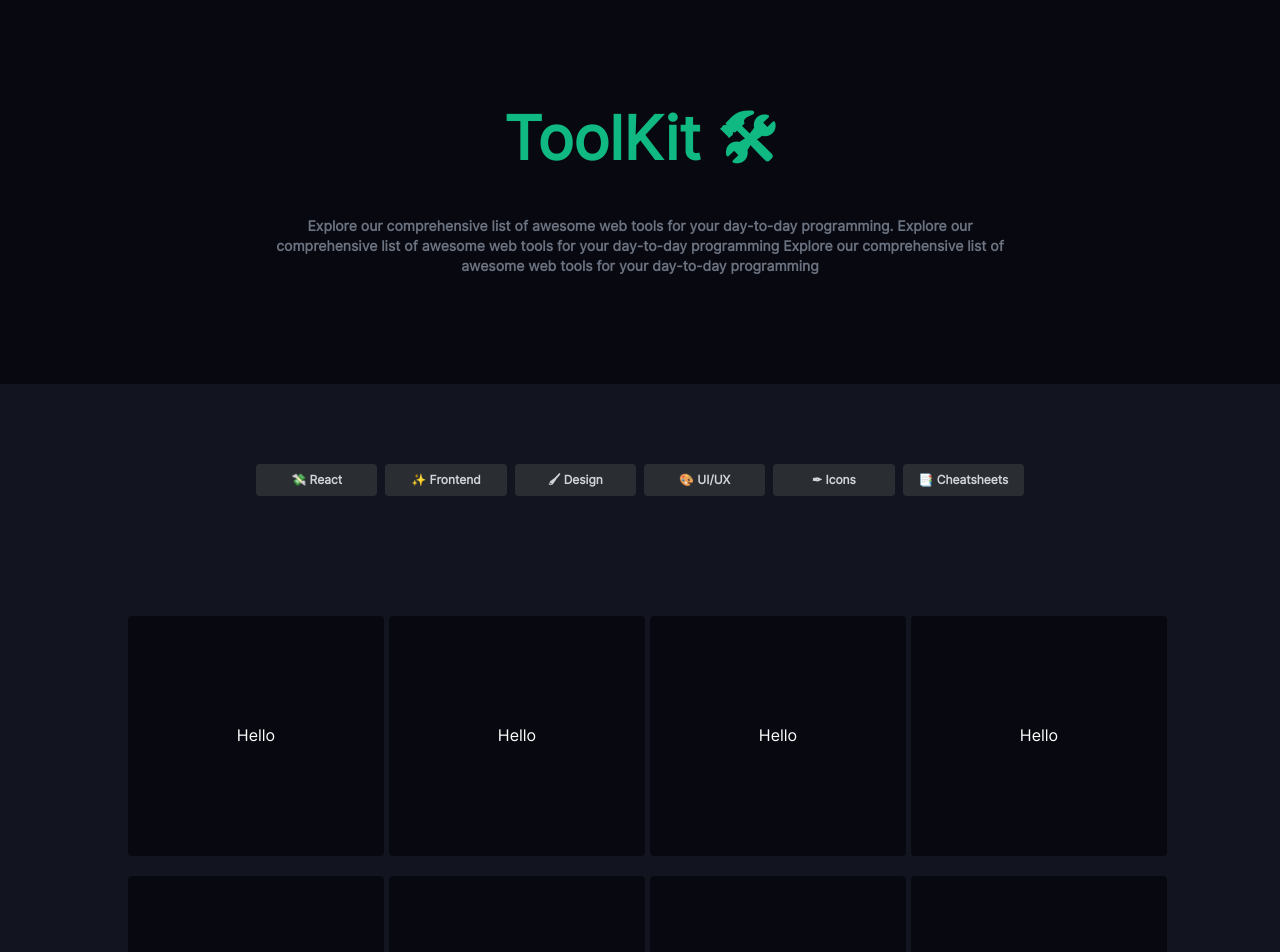
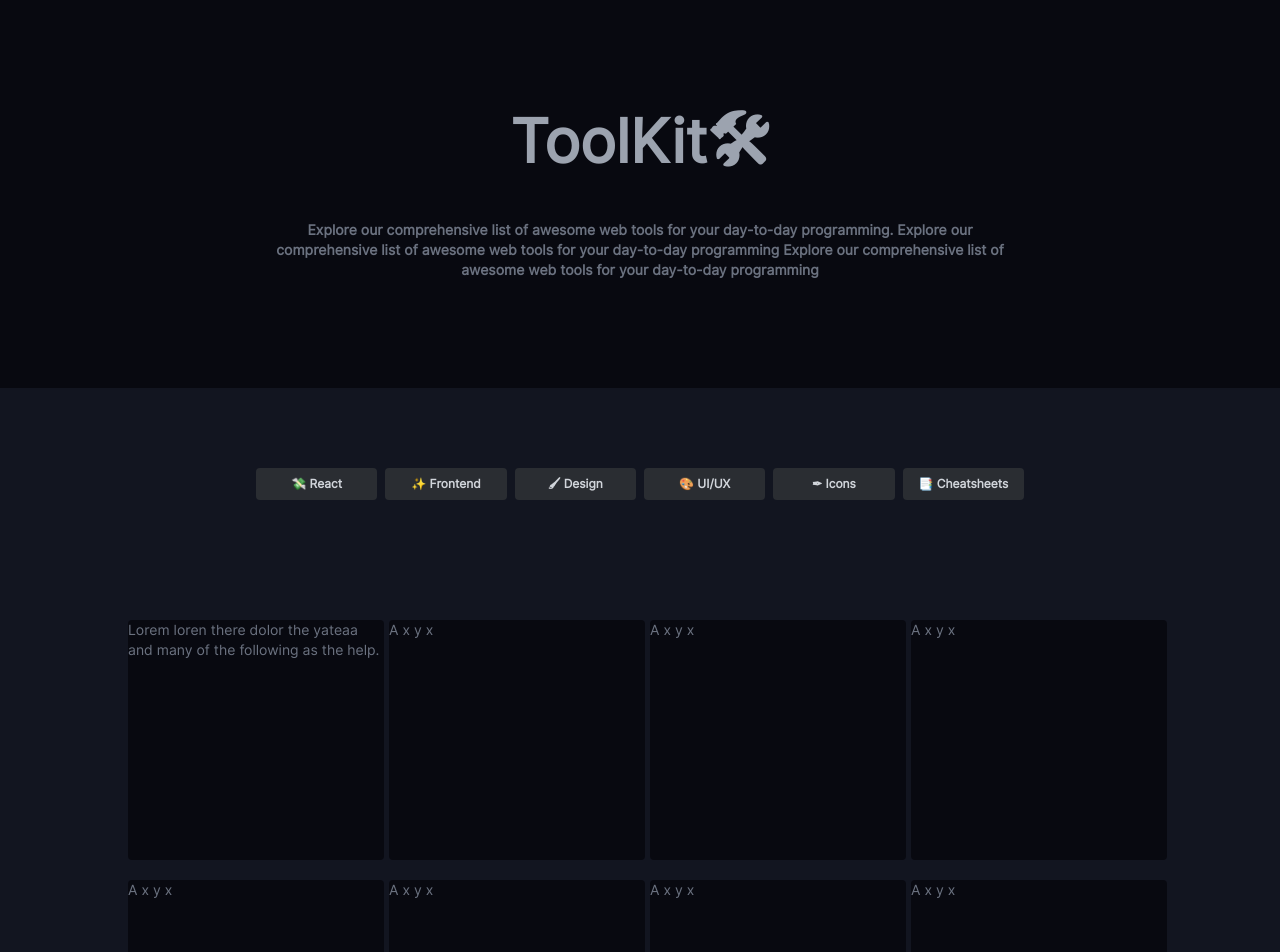
Before and after one commit to Mich45/toolkit, a Next.js app: page / in a window 1280 px wide. Shown: the top 952 px of the page. Built offline with nearby package versions, Linux system fonts and the light colour scheme.

Commit message:
refactor: refactor styles

```diff
--- a/components/Preview/index.tsx
+++ b/components/Preview/index.tsx
@@ -0,0 +1,27 @@
+import React from 'react'
+
+type DataProps = {
+    data: {
+    description: string,
+    url: string
+    preview: string,
+    category: string[]
+    }
+}
+
+const Preview = ({data} : DataProps) => {
+  return (
+      <>
+             <a href={data.url} className= "" >
+                <div className= "h-60 w-64 bg-[#080910] outline-none text-gray-500 rounded cursor-pointer overflow-hidden">
+              <div>
+                  <p className="text-sm">{data.description}</p>
+              </div>
+
+          </div>
+          </a>
+      </>
+  )
+}
+
+export default Preview
--- a/pages/index.tsx
+++ b/pages/index.tsx
@@ -1,7 +1,21 @@
+import React, { useState, useEffect } from 'react';
 import type { NextPage } from "next";
 import Head from "next/head";
+import Preview from '../components/Preview'
 
 const Home: NextPage = () => {
+  const [data, setData] = useState([]);
+  const fetchData = async () => {
+    const result = await fetch('/data/data.json');
+    const data = await result.json();
+    setData(data);
+  }
+
+  useEffect( () => {
+    fetchData();
+    console.log(data);
+  }, [])
+
   return (
     <>
       <Head>
@@ -13,8 +27,8 @@ const Home: NextPage = () => {
         <section className=" py-10">
           <div className="flex items-center place-content-center p-5">
             <div className="">
-              <h1 className="text-6xl mt-10 py-2 text-emerald-500 font-bold ">
-                ToolKit 🛠
+              <h1 className="text-6xl mt-10 py-2 text-gray-400 font-bold ">
+                ToolKit<span className="text-[4rem] pb-1 ">🛠</span>
               </h1>
             </div>
           </div>
@@ -40,22 +54,11 @@ const Home: NextPage = () => {
             <div className="tag">📑 Cheatsheets</div>
           </div>
           <div className=" w-4/5 py-10 my-0 mx-auto toolsWrapper grid grid-cols-4 gap-5 items-center place-content-center">
-            <button className="btn-primary"> Hello </button>
-            <button className="btn-primary"> Hello </button>
-            <button className="btn-primary"> Hello </button>
-            <button className="btn-primary"> Hello </button>
-            <button className="btn-primary"> Hello </button>
-            <button className="btn-primary"> Hello </button>
-            <button className="btn-primary"> Hello </button>
-            <button className="btn-primary"> Hello </button>
-            <button className="btn-primary"> Hello </button>
-            <button className="btn-primary"> Hello </button>
-            <button className="btn-primary"> Hello </button>
-            <button className="btn-primary"> Hello </button>
-            <button className="btn-primary"> Hello </button>
-            <button className="btn-primary"> Hello </button>
-            <button className="btn-primary"> Hello </button>
-            <button className="btn-primary"> Hello </button>
+            {
+              data.map((data, key) => {
+                return <Preview key={key} data={data} />
+              })
+           }
           </div>
         </section>
       </main>
--- /dev/null
+++ b/public/data/data.json
@@ -0,0 +1,104 @@
+[
+    {
+        "description": "Lorem loren there dolor the yateaa and many of the following as the help.",
+        "url": "xyz.com",
+        "preview": "",
+        "category": ["design", "web", "generator"]
+    },
+    {
+        "description": "A x y x",
+        "url": "xyz.com",
+        "preview": "",
+        "category": ["design", "web", "generator"]
+    },
+    {
+        "description": "A x y x",
+        "url": "xyz.com",
+        "preview": "",
+        "category": ["design", "web", "generator"]
+    },
+    {
+        "description": "A x y x",
+        "url": "xyz.com",
+        "preview": "",
+        "category": ["design", "web", "generator"]
+    },
+    {
+        "description": "A x y x",
+        "url": "xyz.com",
+        "preview": "",
+        "category": ["design", "web", "generator"]
+    },
+    {
+        "description": "A x y x",
+        "url": "xyz.com",
+        "preview": "",
+        "category": ["design", "web", "generator"]
+    },
+    {
+        "description": "A x y x",
+        "url": "xyz.com",
+        "preview": "",
+        "category": ["design", "web", "generator"]
+    },
+    {
+        "description": "A x y x",
+        "url": "xyz.com",
+        "preview": "",
+        "category": ["design", "web", "generator"]
+    },
+    {
+        "description": "A x y x",
+        "url": "xyz.com",
+        "preview": "",
+        "category": ["design", "web", "generator"]
+    },
+    {
+        "description": "A x y x",
+        "url": "xyz.com",
+        "preview": "",
+        "category": ["design", "web", "generator"]
+    },
+    {
+        "description": "A x y x",
+        "url": "xyz.com",
+        "preview": "",
+        "category": ["design", "web", "generator"]
+    },
+    {
+        "description": "A x y x",
+        "url": "xyz.com",
+        "preview": "",
+        "category": ["design", "web", "generator"]
+    },
+    {
+        "description": "A x y x",
+        "url": "xyz.com",
+        "preview": "",
+        "category": ["design", "web", "generator"]
+    },
+    {
+        "description": "A x y x",
+        "url": "xyz.com",
+        "preview": "",
+        "category": ["design", "web", "generator"]
+    },
+    {
+        "description": "A x y x",
+        "url": "xyz.com",
+        "preview": "",
+        "category": ["design", "web", "generator"]
+    },
+    {
+        "description": "A x y x",
+        "url": "xyz.com",
+        "preview": "",
+        "category": ["design", "web", "generator"]
+    },
+    {
+        "description": "A x y x",
+        "url": "xyz.com",
+        "preview": "",
+        "category": ["design", "web", "generator"]
+    }
+]
--- a/styles/globals.css
+++ b/styles/globals.css
@@ -4,9 +4,6 @@
 
 
 @layer components {
-  .btn-primary {
-    @apply h-60 w-64 bg-[#080910] outline-none text-white rounded cursor-pointer
-  }
   .tag {
     @apply h-8 w-auto bg-[#2a2d32] font-bold text-gray-200 text-xs cursor-pointer outline-none flex items-center place-content-center text-gray-300 rounded
   }
```
